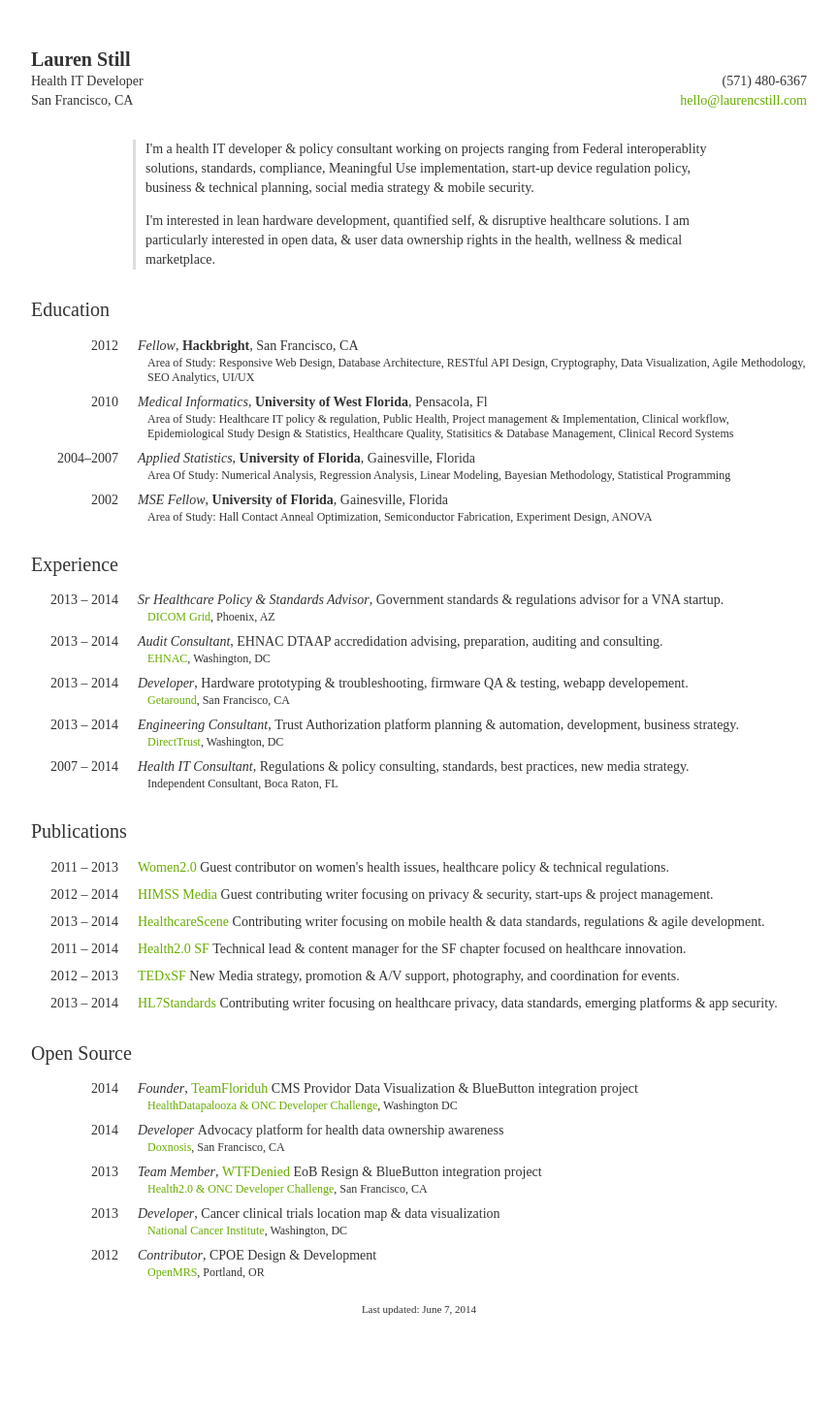
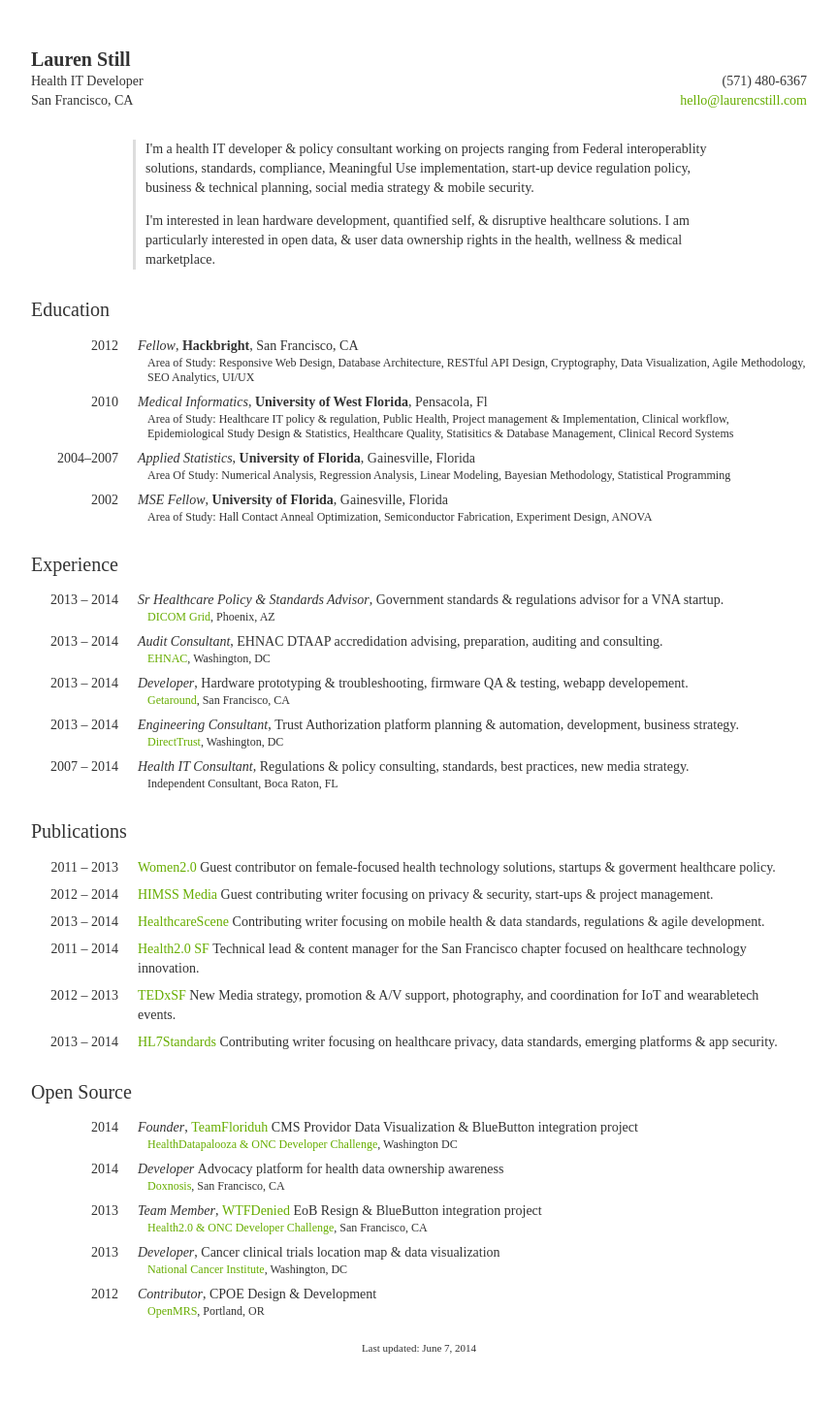
Before and after one commit to laurenstill/laurenstill.github.io, a Jekyll site: the page cv/index.html, which Jekyll copies as it is, in a window 1280 px wide. Shown: the whole page at 97% size, without its empty margins (208-1071 px from the left). Built offline with Jekyll 4.4.1, drawn with Linux system fonts in a browser that asks for light colours; comment, search, counter and statistics services are not loaded; before the commit the page ends 1410 px from its top, so only the background shows below that.

Commit message:
little stuff

```diff
--- a/cv/index.html
+++ b/cv/index.html
@@ -141,7 +141,7 @@
                 <li>
                     <span class="date">2011 &ndash; 2013</span>
                     <span class="title"><a href="http://women2.com">
-                            Women2.0 </a> Guest contributor on women's health issues, healthcare policy &amp; technical regulations.</span>
+                            Women2.0 </a> Guest contributor on female-focused health technology solutions, startups &amp; goverment healthcare policy.</span>
                 </li>
                 <li>
                     <span class="date">2012 &ndash; 2014</span>
@@ -156,12 +156,12 @@
                 <li>
                     <span class="date">2011 &ndash; 2014</span>
                     <span class="title"><a href="http://wwww.health2con.com">
-                            Health2.0 SF </a> Technical lead &amp; content manager for the SF chapter focused on healthcare innovation.</span>
+                            Health2.0 SF </a> Technical lead &amp; content manager for the San Francisco chapter focused on healthcare technology innovation.</span>
                 </li>
                 <li>
                     <span class="date">2012 &ndash; 2013</span>
                     <span class="title"><a href="http://wwww.tedxsf.org">
-                            TEDxSF </a> New Media strategy, promotion &amp; A/V support, photography, and coordination for events.</span>
+                            TEDxSF </a> New Media strategy, promotion &amp; A/V support, photography, and coordination for IoT and wearabletech events.</span>
                 </li>
                 <li>
                     <span class="date">2013 &ndash; 2014</span>
```
